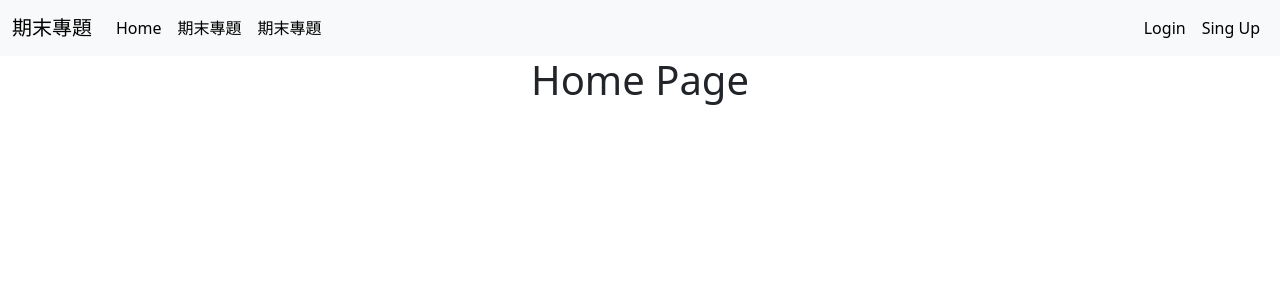
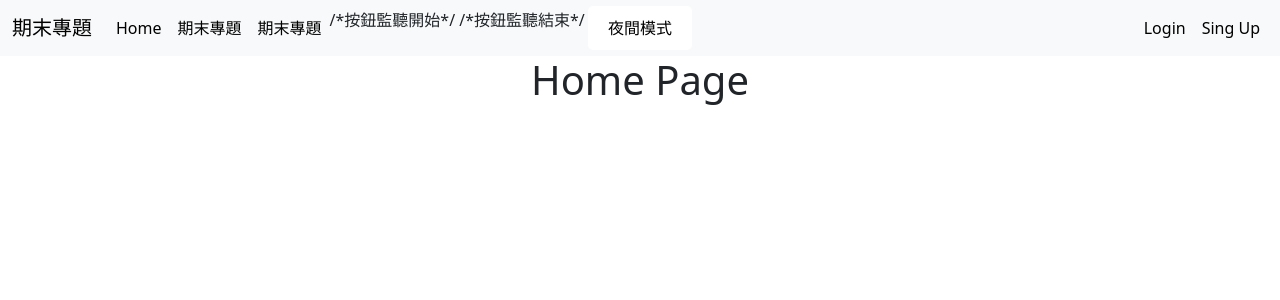
Before and after one commit to devops-sample-113/group_3_final_project, a Flask app: page / in a window 1280 px wide. Shown: the top 300 px of the page. Run offline with Flask 3, Linux system fonts and the light colour scheme.

Commit message:
background color change

```diff
--- a/website/templates/base.html
+++ b/website/templates/base.html
@@ -11,6 +11,37 @@
 <script src="https://ajax.googleapis.com/ajax/libs/jquery/3.7.1/jquery.min.js"></script>
     <script src="{{ url_for('static', filename='js/util.js') }}" type="text/javascript"></script>
     <title>{% block title %}{% endblock %}</title>
+
+    <!--Background-->
+    <style>
+         .dark-mode {
+          background-color: #2C2F33; /* Discord 深色背景 */
+          color: #99AAB5; /* Discord 淺灰文字 */
+         }
+     /* 按鈕樣式 */
+    .toggle-btn {
+      position: absolute;
+      top: 50%;
+      left: 50%;
+      transform: translate(-50%, -50%);
+      padding: 10px 20px;
+      font-size: 16px;
+      background-color: white;
+      color: black;
+      border: none;
+      border-radius: 5px;
+      cursor: pointer;
+      transition: background-color 0.3s;
+    }
+
+    /* 按鈕in黑夜 */
+    .dark-mode .toggle-btn {
+      background-color: #555;
+    }
+  </style>
+      </style>
+
+
 </head>
 
 <body>
@@ -31,6 +62,34 @@
           <li class="nav-item">
             <a class="nav-link active" aria-current="page" href="/">期末專題</a>
           </li>
+          <li>
+            <li class="bg-change">
+                <button type="button" class="btn btn-dark toggle-btn">夜間模式</button>
+            </li>
+
+            /*按鈕監聽開始*/
+            <script>
+
+                document.addEventListener('DOMContentLoaded', () => {
+                  // 獲取按鈕
+                  const toggleButton = document.querySelector('.toggle-btn');
+
+                  // 綁定按鈕
+                  toggleButton.addEventListener('click', () => {
+                    // 切換dark-mode
+                    document.body.classList.toggle('dark-mode');
+
+
+                    if (document.body.classList.contains('dark-mode')) {
+                      toggleButton.textContent = '白天模式';
+                    } else {
+                      toggleButton.textContent = '夜間模式';
+                    }
+                  });
+                });
+              </script>
+            /*按鈕監聽結束*/
+
         </ul>
         <!-- <form class="d-flex" role="search">
           <input class="form-control me-2" type="search" placeholder="Search" aria-label="Search">
@@ -50,6 +109,8 @@
                 </li>
             {% endif %}
         </ul>
+
+
       </div>
     </div>
   </nav>
--- a/website/templates/home.html
+++ b/website/templates/home.html
@@ -5,7 +5,7 @@
     <h1 id="home-page">Home Page</h1>
 
     {% if user.is_authenticated %}
-        <h2 >Hello, {{user.name}}</h1>
+        <h2 >Hello, {{user.name}}</h2>
     {% endif %}
 
 </div>
```
